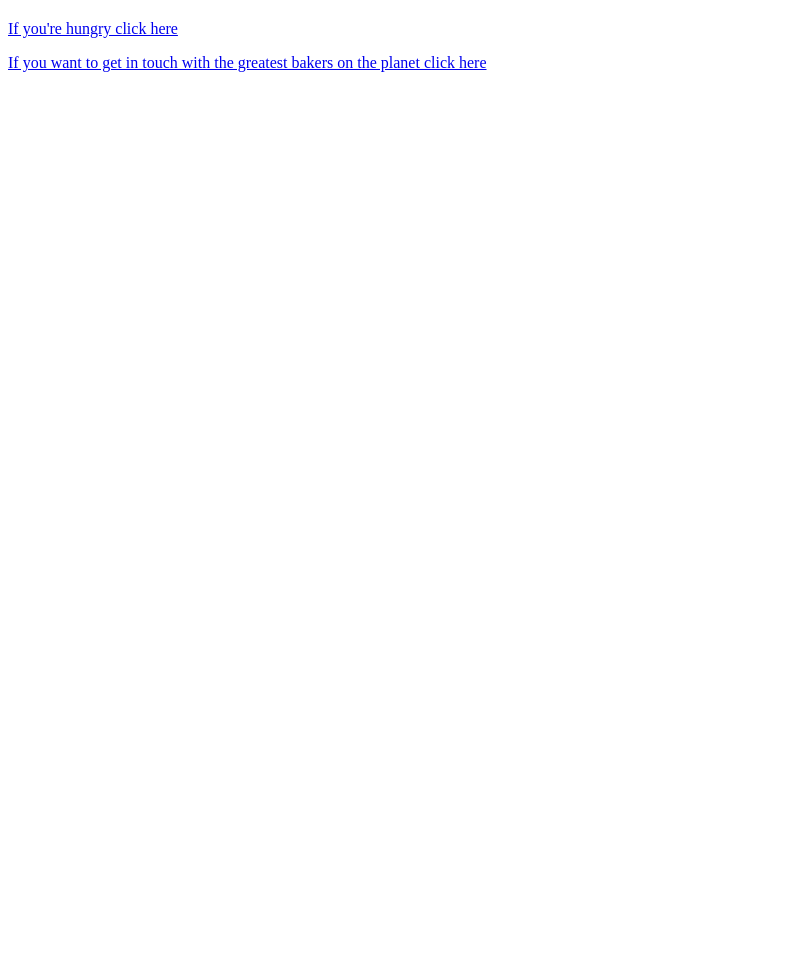
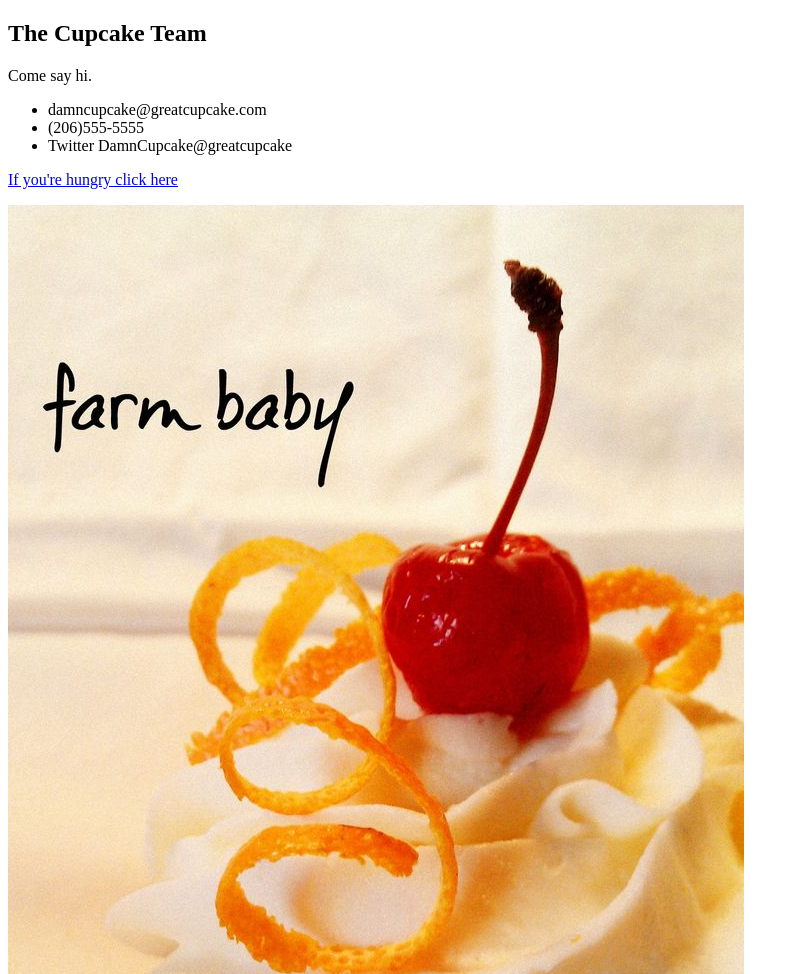
Before and after one commit to elan0baharie/cupcakeshop, a plain HTML site: page contact.html in a window 1280 px wide. Shown: the top 974 px of the page, without its empty margins (0-799 px from the left). Before the commit the page ends 800 px from the top, so only its background shows below. Drawn offline with Linux system fonts and the light colour scheme.

Commit message:
Make contact page added prelim home icon to other pages and started menu

```diff
--- a/contact.html
+++ b/contact.html
@@ -5,11 +5,15 @@
     <title>Cupcakeshop Contact</title>
   </head>
   <body>
-    <h2></h2>
-    <p></p>
-    <p></p>
+    <h2>The Cupcake Team</h2>
+    <p>Come say hi.</p>
+    <ul>
+      <li>damncupcake@greatcupcake.com</li>
+      <li>(206)555-5555</li>
+      <li>Twitter DamnCupcake@greatcupcake</li>
+      </ul>
     <p><a href="menu.html"> If you're hungry click here</a></p>
-    <a href="contact.html"> If you want to get in touch with the greatest bakers on the planet click here </a>
+    <a href="index.html"><img src="img/cupcake3.jpg" alt="Mini Cupcake Home Icon">Home</a>
 
   </body>
 </html>
```
Also changed, not shown: menu.html (+7 -3 lines).
